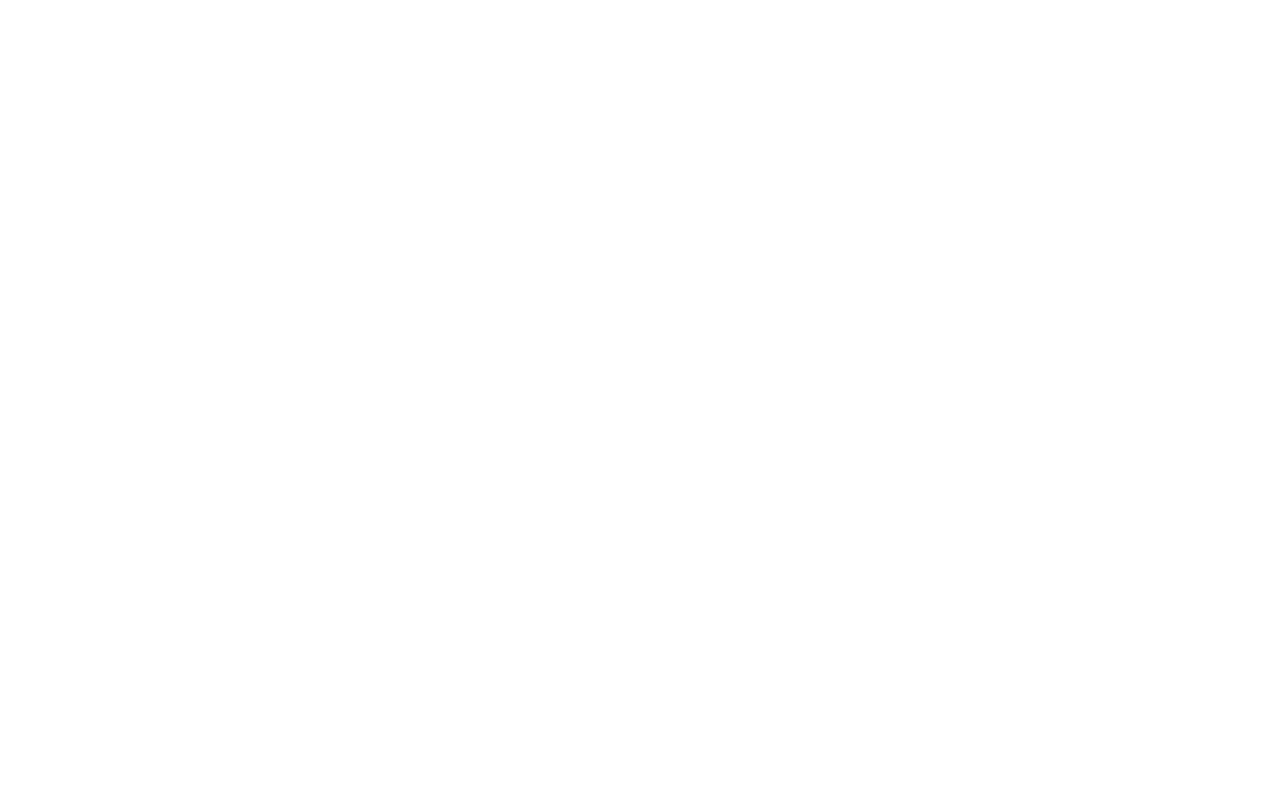
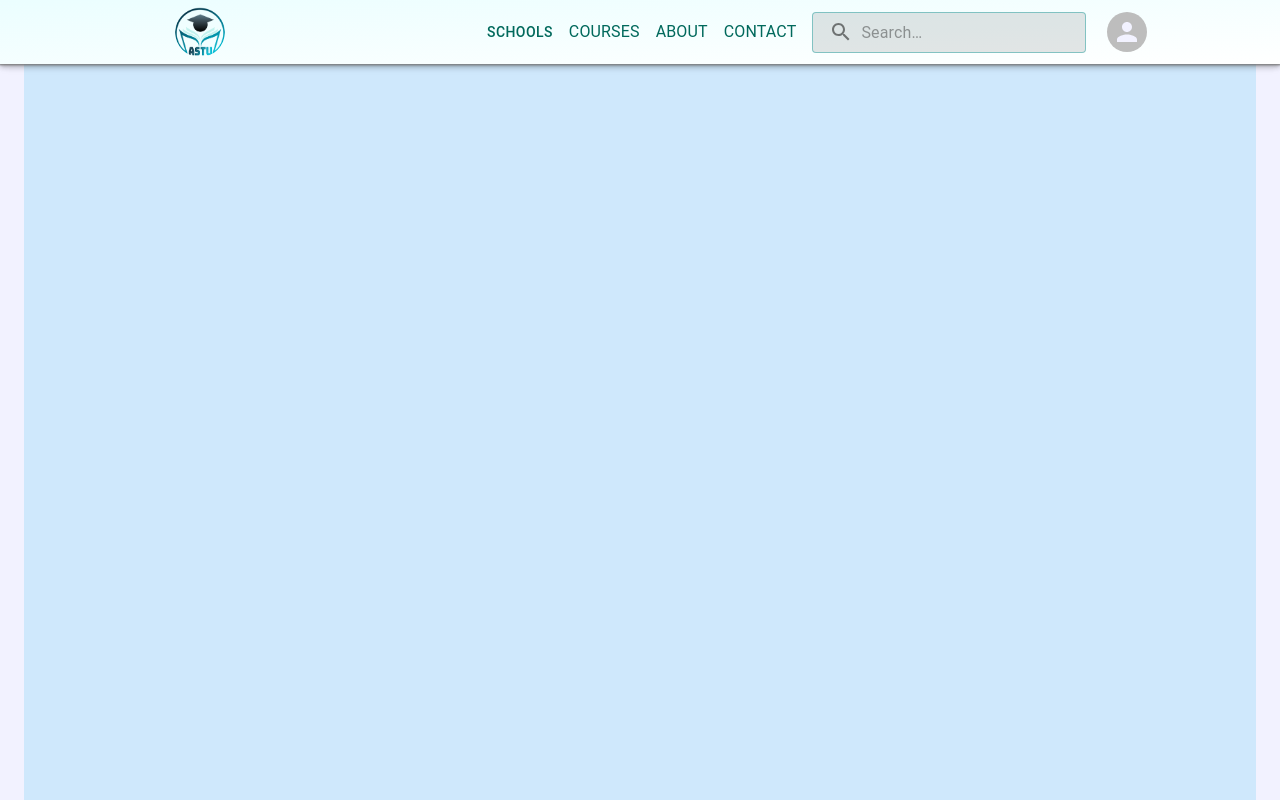
Before and after one commit to brannatech/ASTU---LMS, a React (Create React App) app: page /school in a window 1280 px wide. Before the commit this address had no page. Shown: the top 800 px of the page. Built offline with nearby package versions, Linux system fonts and the light colour scheme.

Commit message:
some updates

```diff
--- a/src/App.js
+++ b/src/App.js
@@ -5,6 +5,7 @@ import { ThemeProvider } from '@mui/material';
 import theme from "./theme";
 import LoginPage from "./pages/LoginPage";
 import Courses from "./pages/Courses";
+import School from "./pages/School";
 function App() {
   const [mode, setMode] = useState("dark");
   return (
@@ -14,6 +15,7 @@ function App() {
           <Route path="/" element={<Home setMode={setMode} mode={mode} />} />
           <Route path="/login" element={<LoginPage />} />
           <Route path="/courses" element={<Courses/>}/>
+          <Route path="/school" element={<School/>}/>
         </Routes>
       </Router>
     </ThemeProvider>
--- a/src/components/AppBarResponsive.jsx
+++ b/src/components/AppBarResponsive.jsx
@@ -14,7 +14,6 @@ import ListItemText from "@mui/material/ListItemText";
 import MenuIcon from "@mui/icons-material/Menu";
 import Toolbar from "@mui/material/Toolbar";
 import InputBase from "@mui/material/InputBase";
-import Button from "@mui/material/Button";
 import SearchIcon from "@mui/icons-material/Search";
 import {
   CssBaseline,
@@ -25,6 +24,7 @@ import {
 import { Book, Info, PermContactCalendar, School } from "@mui/icons-material";
 import AccountMenu from "./AccountMenu";
 import SchoolList from "./SchoolList";
+import NavLink from "./widgets/NavLink";
 
 const drawerWidth = 240;
 const navItems = [
@@ -170,9 +170,9 @@ function DrawerAppBar(props) {
               {navItems.map(
                 (item) =>
                   item[0] !== "Schools" && (
-                    <Button className="navbar-btn" key={item}>
+                    <NavLink key={item} to={"/courses"}>
                       {item[0]}
-                    </Button>
+                    </NavLink>
                   )
               )}
             </Box>
--- a/src/components/SchoolList.jsx
+++ b/src/components/SchoolList.jsx
@@ -2,7 +2,14 @@ import * as React from "react";
 import Menu from "@mui/material/Menu";
 import MenuItem from "@mui/material/MenuItem";
 import Divider from "@mui/material/Divider";
-import { Button } from "@mui/material";
+import { Button, Typography } from "@mui/material";
+import { Link } from "react-router-dom";
+import styled from "@emotion/styled";
+
+const SchoolLink = styled(Link)(({ theme }) => ({
+  textDecoration: "none",
+  color: theme.palette.text.primary,
+}));
 
 export default function SchoolList() {
   const [anchorEl, setAnchorEl] = React.useState(null);
@@ -54,14 +61,45 @@ export default function SchoolList() {
         transformOrigin={{ horizontal: "right", vertical: "top" }}
         anchorOrigin={{ horizontal: "right", vertical: "bottom" }}
       >
-        <MenuItem>School of Freshman division</MenuItem>
+        <MenuItem>
+          <SchoolLink to={"/school"}>
+            <Typography>
+              School of Freshman division
+            </Typography>
+          </SchoolLink>
+        </MenuItem>
         <Divider />
-        <MenuItem>School Applied Scence</MenuItem>
+        <MenuItem>
+          {" "}
+          <SchoolLink to={"/school"}>
+            <Typography>
+              School Applied Scence
+            </Typography>
+          </SchoolLink>
+        </MenuItem>
         <Divider />
-        <MenuItem>School Computting and Electrical Engineering</MenuItem>
+        <MenuItem>
+          <SchoolLink to={"/school"}>
+            <Typography >
+              School Computting and Electrical Engineering
+            </Typography>
+          </SchoolLink>
+        </MenuItem>
         <Divider />
-        <MenuItem>School Mechanical Engineering</MenuItem>
-        <MenuItem>School Civil and Architectural Engineering</MenuItem>
+        <MenuItem>
+          <SchoolLink to={"/school"}>
+            <Typography>
+              School Mechanical Engineering
+            </Typography>
+          </SchoolLink>
+        </MenuItem>
+        <MenuItem>
+          <SchoolLink to={"/school"}>
+            <Typography>
+              School of Civil and Architectural Engineering
+            </Typography>
+          </SchoolLink>
+        </MenuItem>
       </Menu>
     </>
   );
--- /dev/null
+++ b/src/components/widgets/NavLink.jsx
@@ -0,0 +1,19 @@
+import styled from '@emotion/styled';
+import { Link } from 'react-router-dom';
+
+const NavLink = styled(Link)(({ theme }) => ({
+    textDecoration: "none",
+    color: "#00695c",
+    display: "inline-block",
+    textTransform: "uppercase",
+    borderRadius: theme.shape.borderRadius,
+    padding: theme.spacing(1),
+    transition: "all 0.4s cubic-bezier(0.075, 0.82, 0.165, 1)",
+    "&:hover": {
+      fontWeight: 600,
+      color: "#02e2ff",
+      outline: "#02e2ff solid 1px",
+    },
+  }));
+
+export default NavLink
--- a/src/pages/Courses.jsx
+++ b/src/pages/Courses.jsx
@@ -58,8 +58,8 @@ const Courses = ({ mode, setMode }) => {
       </Button> */}
           </Box>
         </Grid>
-        <Grid item lg={3} display={{ xs: "none", lg: "block" }}>
-          <Box position={"static"} minWidth={100} height={500}>
+        <Grid item lg={3} bgcolor={"#cfe8fc"} display={{xs: "none", lg: "block" }}>
+          <Box position={"static"} minWidth={100} height={"100%"}>
             Filters goes here
           </Box>
         </Grid>
--- /dev/null
+++ b/src/pages/School.jsx
@@ -0,0 +1,20 @@
+import { CssBaseline } from "@mui/material";
+import { Box, Container } from "@mui/system";
+import React from "react";
+import Navbar from "../components/AppBarResponsive";
+import Footer from "../components/Footer";
+
+const School = () => {
+  return (
+    <React.Fragment>
+      <CssBaseline />
+      <Navbar/>
+      <Container maxWidth="xl">
+        <Box sx={{ bgcolor: "#cfe8fc", height: "100vh" }} />
+      </Container>
+      <Footer/>
+    </React.Fragment>
+  );
+};
+
+export default School;
```
